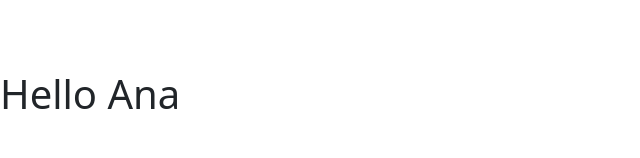
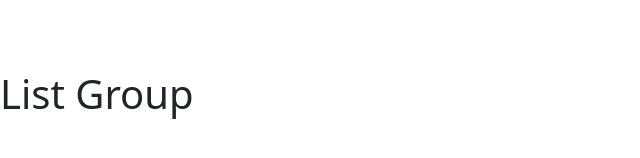
Before and after one commit to devanaclimgo/react-app, a React (Vite) app: page / in a window 1280 px wide. Shown: the part 302-460 px from the top of the page, without its empty margins (0-640 px from the left). Built offline with nearby package versions, Linux system fonts and the light colour scheme.

Commit message:
import Lst Group to App

```diff
--- a/src/App.tsx
+++ b/src/App.tsx
@@ -1,8 +1,8 @@
-import Message from "./Message";
+import ListGroup from "./components/ListGroup"
 
 function App() {
   return <div>
-    <Message />
+    <ListGroup />
   </div>
 }
 
```
